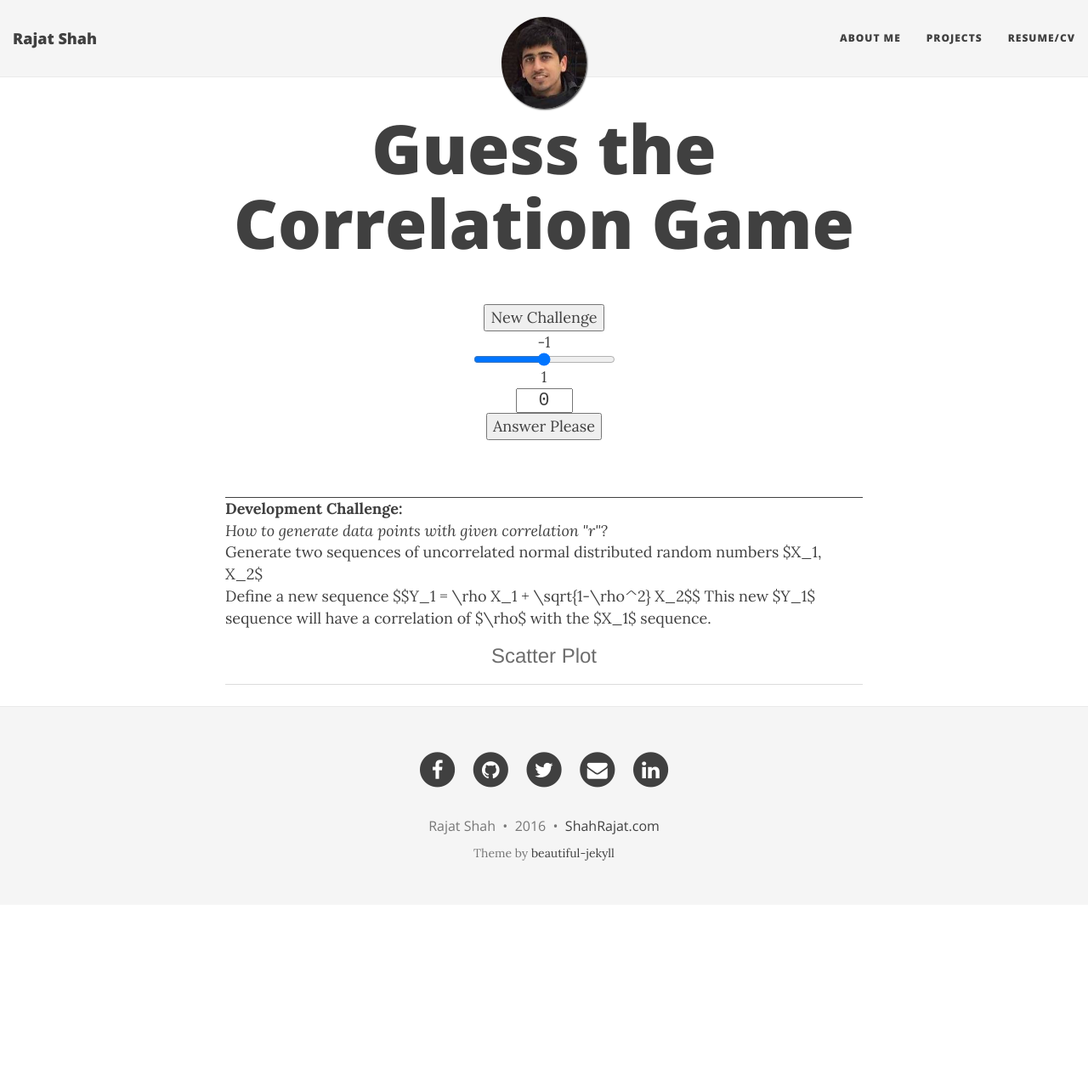
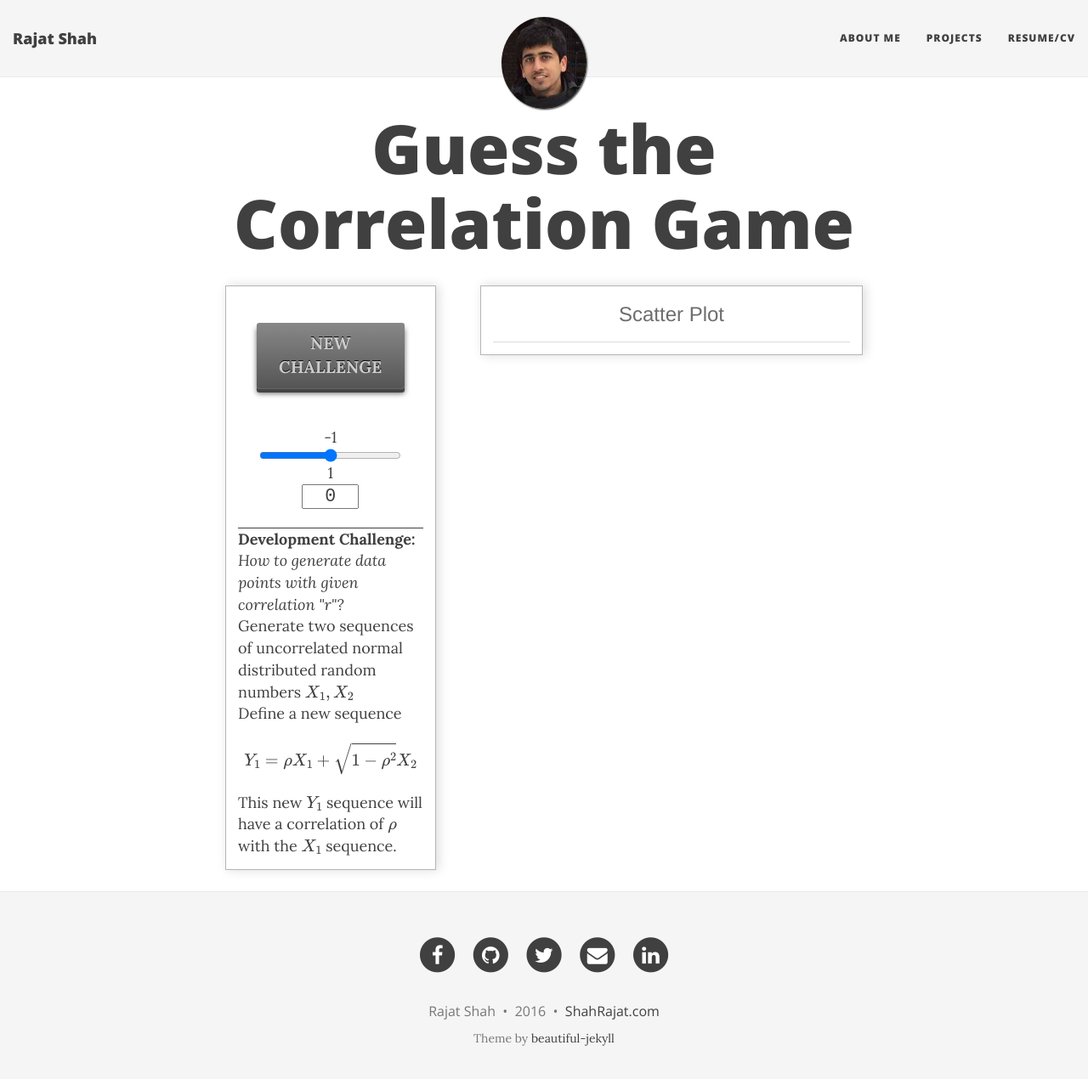
Before and after one commit to shahrajat/shahrajat.github.io, a Jekyll site: the page built from apps/guess-the-correlation.html, in a window 1280 px wide and 1283 px high. Shown: the top 1270 px of the window at 85% size. Built offline with Jekyll 4.4.1, drawn with Linux system fonts in a browser that asks for light colours; nearby versions of some CDN libraries; formulas are drawn with MathJax 3; comment, search, counter and statistics services are not loaded.

Commit message:
Update guess-the-correlation.html

```diff
--- a/apps/guess-the-correlation.html
+++ b/apps/guess-the-correlation.html
@@ -3,6 +3,119 @@ layout: page
 title: Guess the Correlation Game
 css: "/css/main.css"
 ---
+<style>
+        #content {
+		width: 1320px;
+		margin: 0 auto;
+		height: 524px;
+		margin-top: 30px;
+		}
+		#input, #output{
+			height: 100%;
+			padding: 14px;
+            margin: 0px auto;
+            padding-top: 1px;
+            background: #ffffff;
+            box-shadow: rgba(0, 0, 0, 0.1) 0px 0px 5px 0px;
+            -webkit-box-shadow: 3px 0px 12px #DCDCDC;
+            border-color: #B5B5B5;
+		    border-style: solid;
+		    border-width: 1px;
+		}
+        #input {
+            width: 33%;
+            float: left;
+        }
+        #output {
+            width: 60%;
+            float: right;
+        }
+        #debug {
+            color: red;
+        }
+        #inputForm {
+
+        }
+
+        button {
+            display: block;
+            font-size: 1.1em;
+            font-weight: bold;
+            text-transform: uppercase;
+            padding: 10px 15px;
+            margin: 20px auto;
+            color: #ccc;
+            background-color: #555;
+            background: -webkit-linear-gradient(#888, #555);
+            background: linear-gradient(#888, #555);
+            border: 0 none;
+            border-radius: 3px;
+            text-shadow: 0 -1px 0 #000;
+            box-shadow: 0 1px 0 #666, 0 5px 0 #444, 0 6px 6px rgba(0, 0, 0, 0.6);
+            cursor: pointer;
+            -webkit-transition: all 150ms ease;
+            transition: all 150ms ease;
+        }
+        button:hover,
+        button:focus {
+            -webkit-animation: pulsate 1.2s linear infinite;
+            animation: pulsate 1.2s linear infinite;
+        }
+        @-webkit-keyframes pulsate {
+            0% {
+                color: #ddd;
+                text-shadow: 0 -1px 0 #000;
+            }
+            50% {
+                color: #fff;
+                text-shadow: 0 -1px 0 #444, 0 0 5px #ffd, 0 0 8px #fff;
+            }
+            100% {
+                color: #ddd;
+                text-shadow: 0 -1px 0 #000;
+            }
+        }
+        @keyframes pulsate {
+            0% {
+                color: #ddd;
+                text-shadow: 0 -1px 0 #000;
+            }
+            50% {
+                color: #fff;
+                text-shadow: 0 -1px 0 #444, 0 0 5px #ffd, 0 0 8px #fff;
+            }
+            100% {
+                color: #ddd;
+                text-shadow: 0 -1px 0 #000;
+            }
+        }
+        button:active {
+            color: #fff;
+            text-shadow: 0 -1px 0 #444, 0 0 5px #ffd, 0 0 8px #fff;
+            box-shadow: 0 1px 0 #666, 0 2px 0 #444, 0 2px 2px rgba(0, 0, 0, 0.9);
+            -webkit-transform: translateY(3px);
+            transform: translateY(3px);
+            -webkit-animation: none;
+            animation: none;
+        }
+    </style>
+<script src="https://ajax.googleapis.com/ajax/libs/jquery/1.12.0/jquery.min.js"></script>
+<script type="text/x-mathjax-config">
+  MathJax.Hub.Config({tex2jax: {inlineMath: [['$','$'], ['\\(','\\)']]}});
+</script>
+<script type="text/javascript" async src="https://cdn.mathjax.org/mathjax/latest/MathJax.js?config=TeX-AMS_CHTML">
+</script>
+<script>
+     var r = 0;
+     function printValue(sliderID, textbox) {
+        var x = document.getElementById(textbox);
+        var y = document.getElementById(sliderID);
+        x.value = y.value;
+    }
+    function showAnswer(){
+    	document.getElementById("answer").innerHTML = "Correlation: "+ r.toString();
+    }
+</script>
 
 <div id="input">
             <form name="inputForm" id="inputForm" action="#" style="min-height: 250px;border-bottom: 1px solid;padding: 22px;">
@@ -22,7 +135,7 @@ css: "/css/main.css"
 			This new $Y_1$ sequence will have a correlation of $\rho$ with the $X_1$ sequence.<br/>
         </div>
 
-        <div id="output">
+<div id="output">
             <center style="
     padding: 15px;
     color: #6d6d6d;
@@ -39,6 +152,7 @@ css: "/css/main.css"
         </div>
 
     </div>
+
 <script type="text/javascript" src="https://www.google.com/jsapi"></script>
 
 <script>
```
